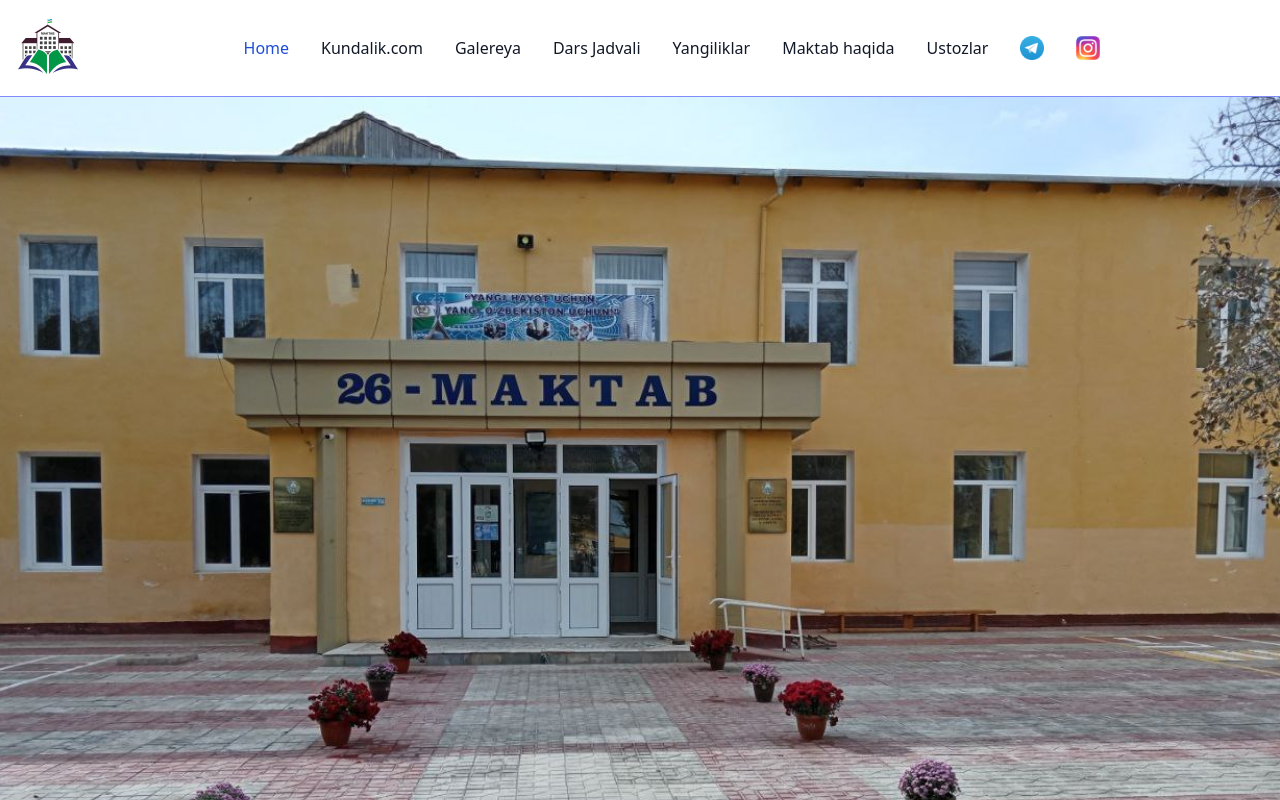
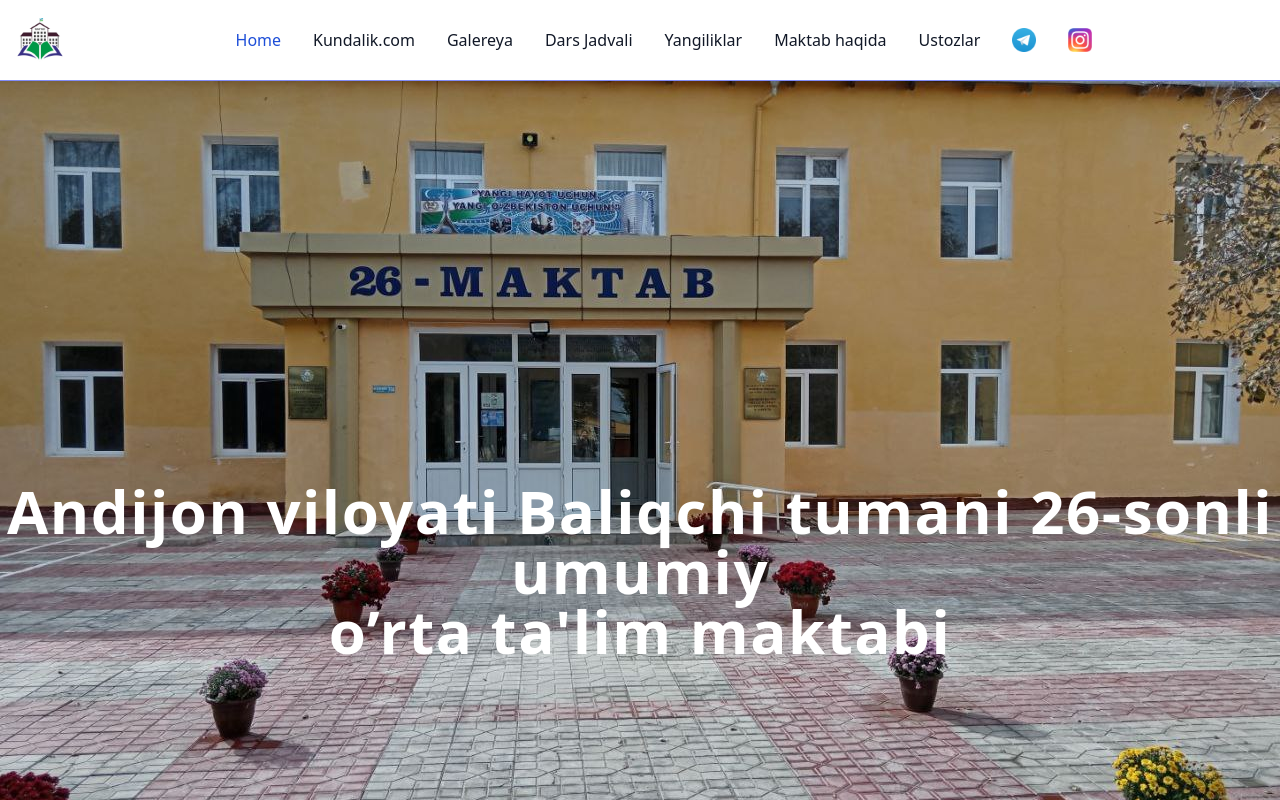
Before and after one commit to Omadbek04/26-maktab, a React (Vite) app: page / in a window 1280 px wide. Shown: the top 800 px of the page. Built offline with nearby package versions, Linux system fonts and the light colour scheme.

Commit message:
full-bitirildi

```diff
--- a/src/components/Home.jsx
+++ b/src/components/Home.jsx
@@ -3,7 +3,9 @@ import { home, h2, h3, h4, t1, t2, t3 } from "../assets"; // Ensure paths to ass
 const Home = () => {
   return (
     <>
-      <img src={home} alt={"hero img"} className=" w-full xl:h-[1000px] object-cover object-center  h-[600px]" loading="lazy" />
+    <div className=" bg-image">
+    <h1 className=" text-white text-[40px] text-center md:text-6xl  leading-9 tracking-wide font-bold">Andijon viloyati Baliqchi tumani 26-sonli umumiy <br /> o’rta ta'lim maktabi </h1>
+    </div>
       <section className="py-24">
         <div className="mx-auto max-w-7xl px-4 sm:px-6 lg:px-8">
           <h2 className="font-manrope text-4xl font-bold text-gray-900 text-center mb-14">26-maktab to'garaklari</h2>
--- a/src/components/Navbar.jsx
+++ b/src/components/Navbar.jsx
@@ -16,7 +16,7 @@ const Navbar = () => {
     <nav className="bg-white dark:bg-gray-900 shadow-lg border-b border-indigo-400">
       <div className="max-w-screen-xl flex flex-wrap items-center justify-between mx-auto p-4">
         <Link to={"/"} className="flex items-center space-x-3 rtl:space-x-reverse">
-          <img src={logo} alt="gerb" className=" object-contain w-[64px] h-[64px]" />
+          <img src={logo} alt="gerb" className=" object-contain w-[48px] h-[48px]" />
         </Link>
 
         <div className="flex md:order-2 space-x-3 md:space-x-0 rtl:space-x-reverse">
--- a/src/components/Oqtuvchilar.jsx
+++ b/src/components/Oqtuvchilar.jsx
@@ -1,10 +1,12 @@
 import { ustozlar } from "../constants";
 
 const Oqtuvchilar = () => {
-  return ustozlar.map((item) => {
+  return (
+    <div className=" container mx-auto grid grid-cols-1 xl:grid-cols-2">
+      {ustozlar.map((item) => {
         return (
           <div key={item.id} className=" m-5 flex flex-col  bg-white border border-gray-200 rounded-lg shadow md:flex-row md:max-w-xl hover:bg-gray-100">
-        <img className="object-cover w-full rounded-t-lg h-96 md:h-auto md:w-48 md:rounded-none md:rounded-s-lg" src={item.image} alt="" loading="lazy" />
+            <img className="object-cover w-full rounded-t-lg  h-96 md:h-auto md:w-48 md:rounded-none md:rounded-s-lg " src={item.image} alt="" loading="lazy" />
             <div className="flex flex-col justify-between  leading-normal border-l pl-2 pt-2 ml-1 w-full h-full">
               <h5 className="mb-2 text-2xl font-bold tracking-tight text-red-400 ">{item.name}</h5>
               <p className="mb-3 font-medium text-gray-700  text-2xl">{item.lavozim}</p>
@@ -15,7 +17,9 @@ const Oqtuvchilar = () => {
             </div>
           </div>
         );
-  });
+      })}
+    </div>
+  );
 };
 
 export default Oqtuvchilar;
--- a/src/index.css
+++ b/src/index.css
@@ -1,3 +1,14 @@
 @tailwind base;
 @tailwind components;
 @tailwind utilities;
+
+.bg-image{
+    background-image: url("./assets/home.jpg");
+    background-position: center;
+    background-repeat: no-repeat;
+    background-size: cover;
+    height: 100vh;
+    display: flex ;
+    padding-top: 400px;
+    justify-content: center;
+}
```
Lines whose indentation alone changed are shown as unchanged.
